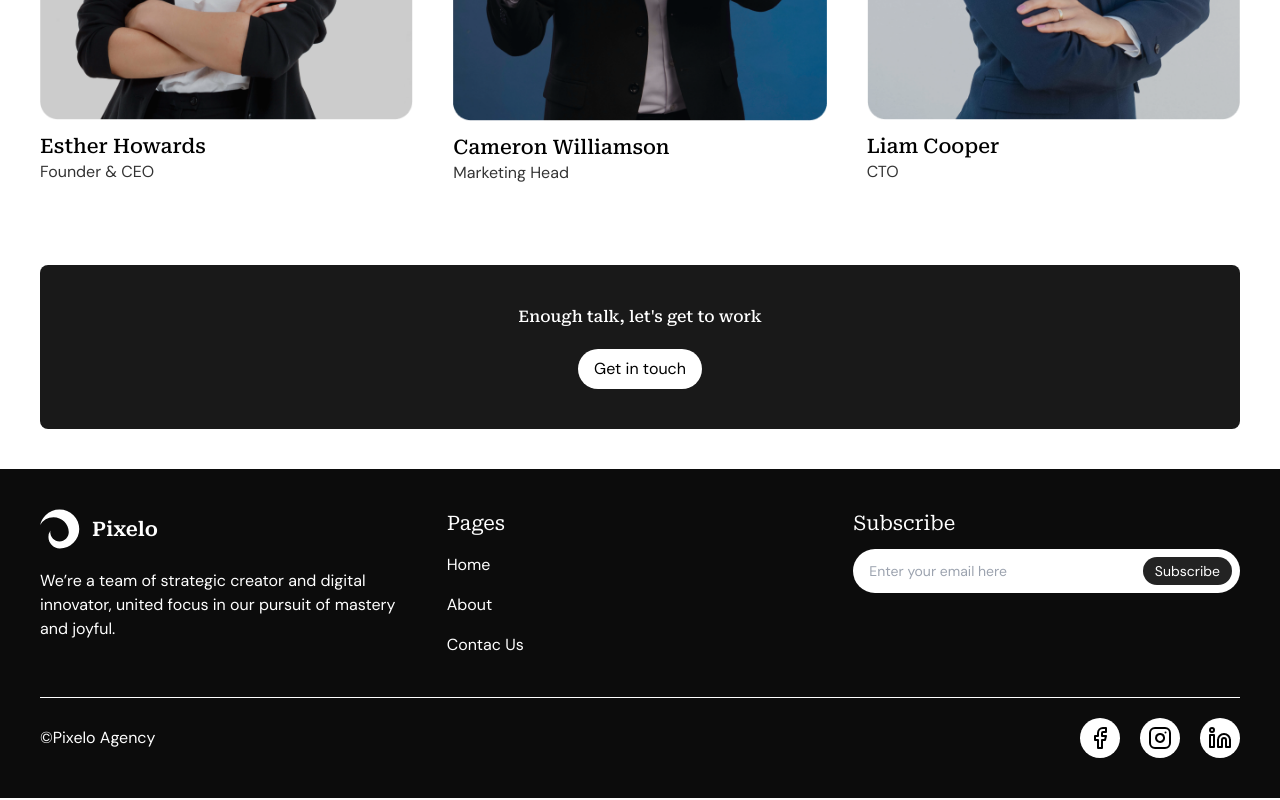
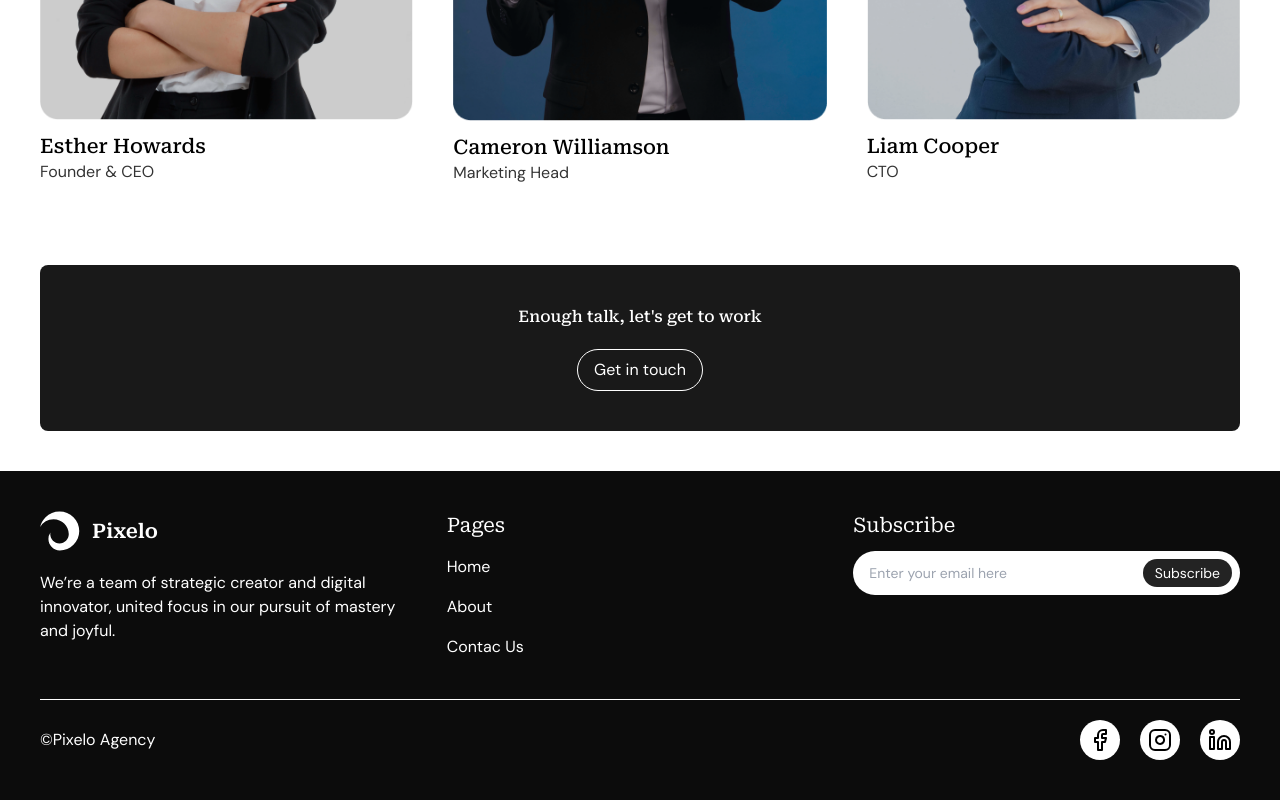
Before and after one commit to igorntwari/pixelo-agency--nextjs, a Next.js app: page /about in a window 1280 px wide. Shown: the part 1548-2348 px from the top of the page. Built offline with nearby package versions, Linux system fonts and the light colour scheme.

Commit message:
change contact section folder

```diff
--- a/app/(non-index)/about/page.tsx
+++ b/app/(non-index)/about/page.tsx
@@ -1,5 +1,5 @@
 import { Metadata } from "next";
-import Contact from "./sections/contact";
+import Contact from "@/components/sections/contact";
 import Counter from "./sections/counter";
 import HeroAbout from "./sections/hero-about";
 import Mission from "./sections/mission";
--- a/app/(non-index)/about/sections/contact.tsx
+++ b/components/sections/contact.tsx
@@ -11,7 +11,7 @@ export default function Contact() {
         </h1>
         <Link
           href="/contact"
-          className="bg-white text-black rounded-full px-4 py-1 sm:py-2"
+          className="rounded-full px-4 py-1 sm:py-2 border transition hover:bg-white hover:text-neutral-950 border-white"
         >
           Get in touch
         </Link>
```
